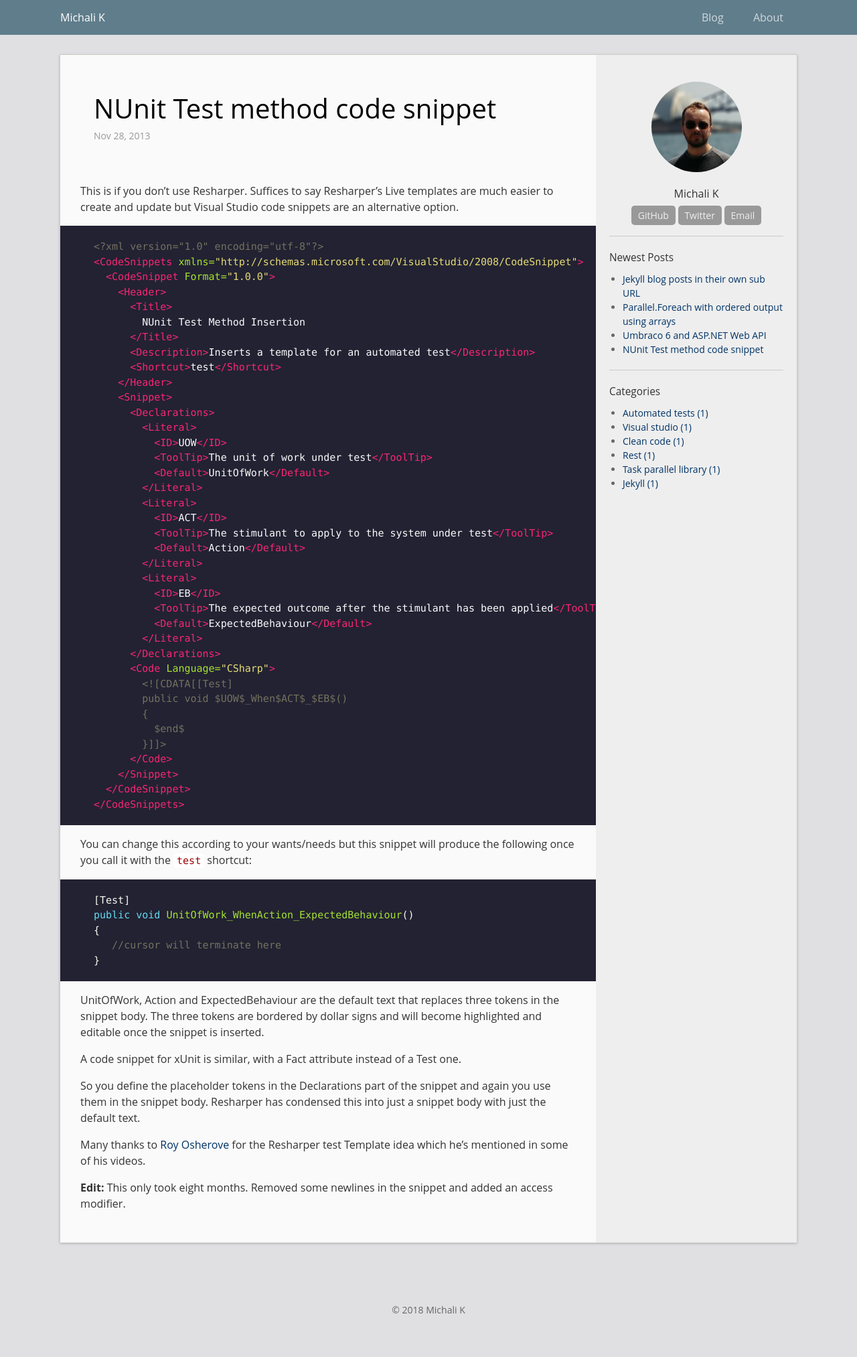
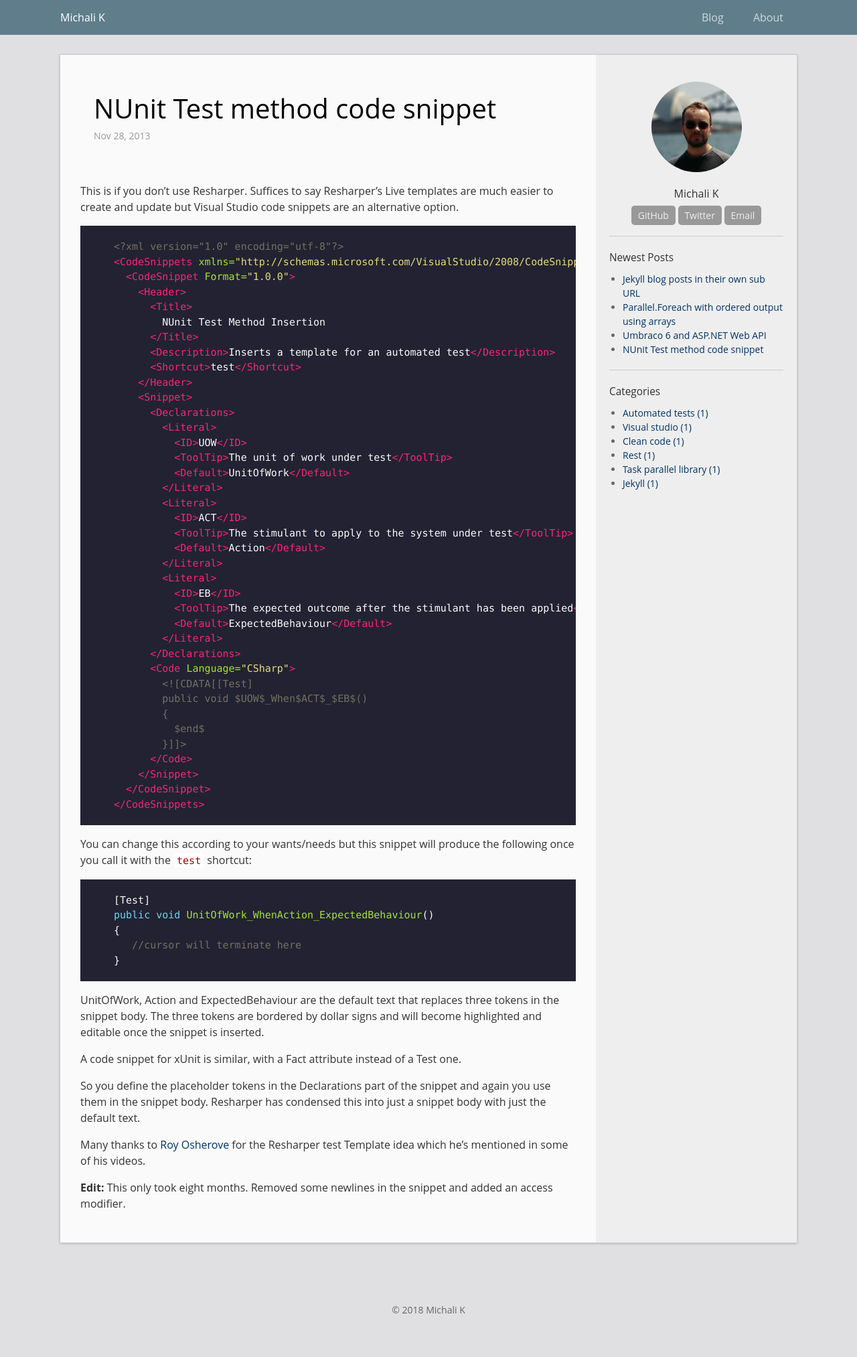
Before and after one commit to michali/blog, a Jekyll site: the page built from _posts/2013-11-28-nunit-test-method-code-snippet.md, in a window 1280 px wide. Shown: the whole page at 67% size. Built offline with Jekyll 4.4.1, drawn with Linux system fonts in a browser that asks for light colours.

Commit message:
Made preformatted block the same width as the rest of the post content.

```diff
--- a/_sass/_post.scss
+++ b/_sass/_post.scss
@@ -43,7 +43,6 @@
             border-bottom: 1px solid #CCC;
         }
         pre {
-            margin: 0 -30px;
             @include media-query($on-palm) {
                 margin: 0 -10px;
             }
```
